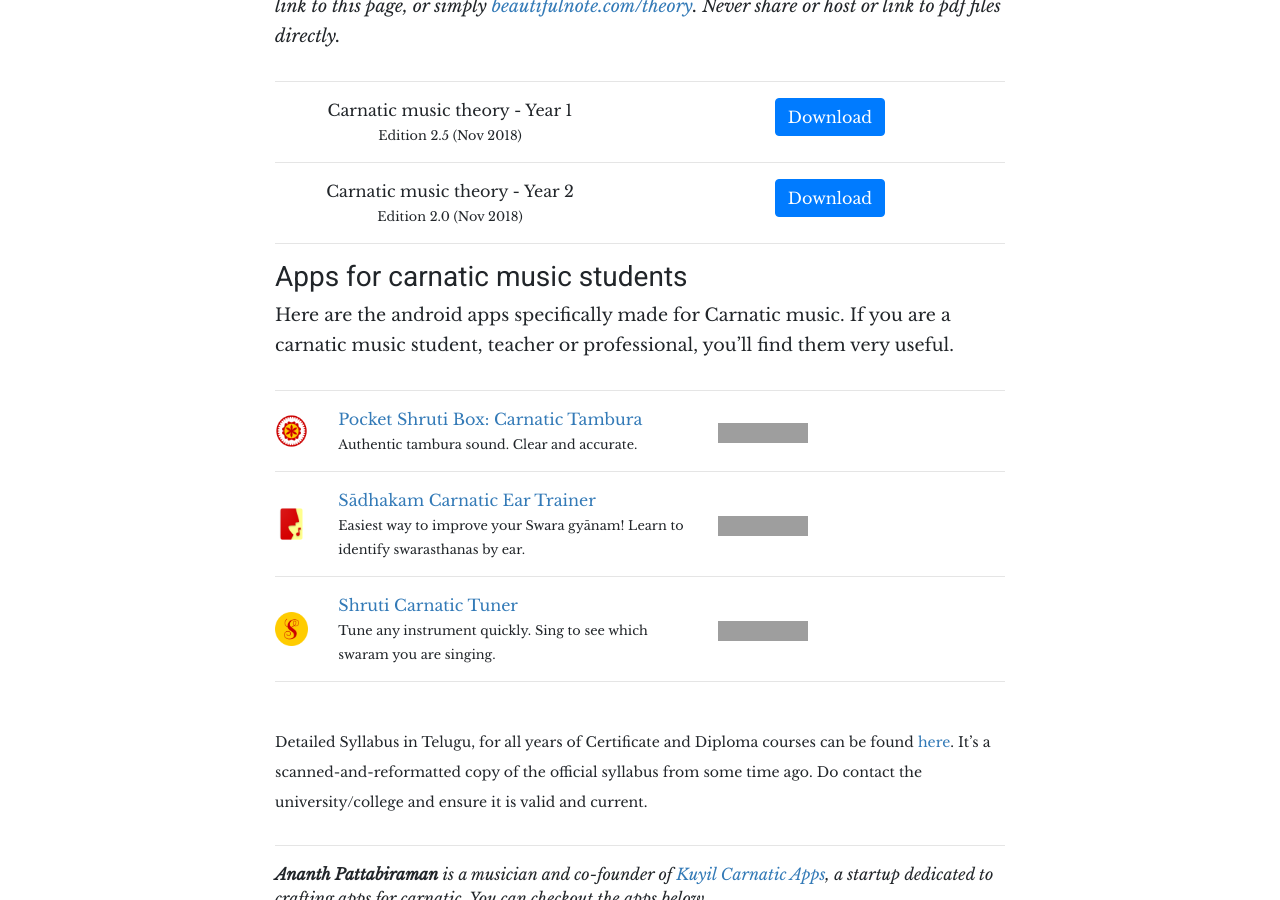
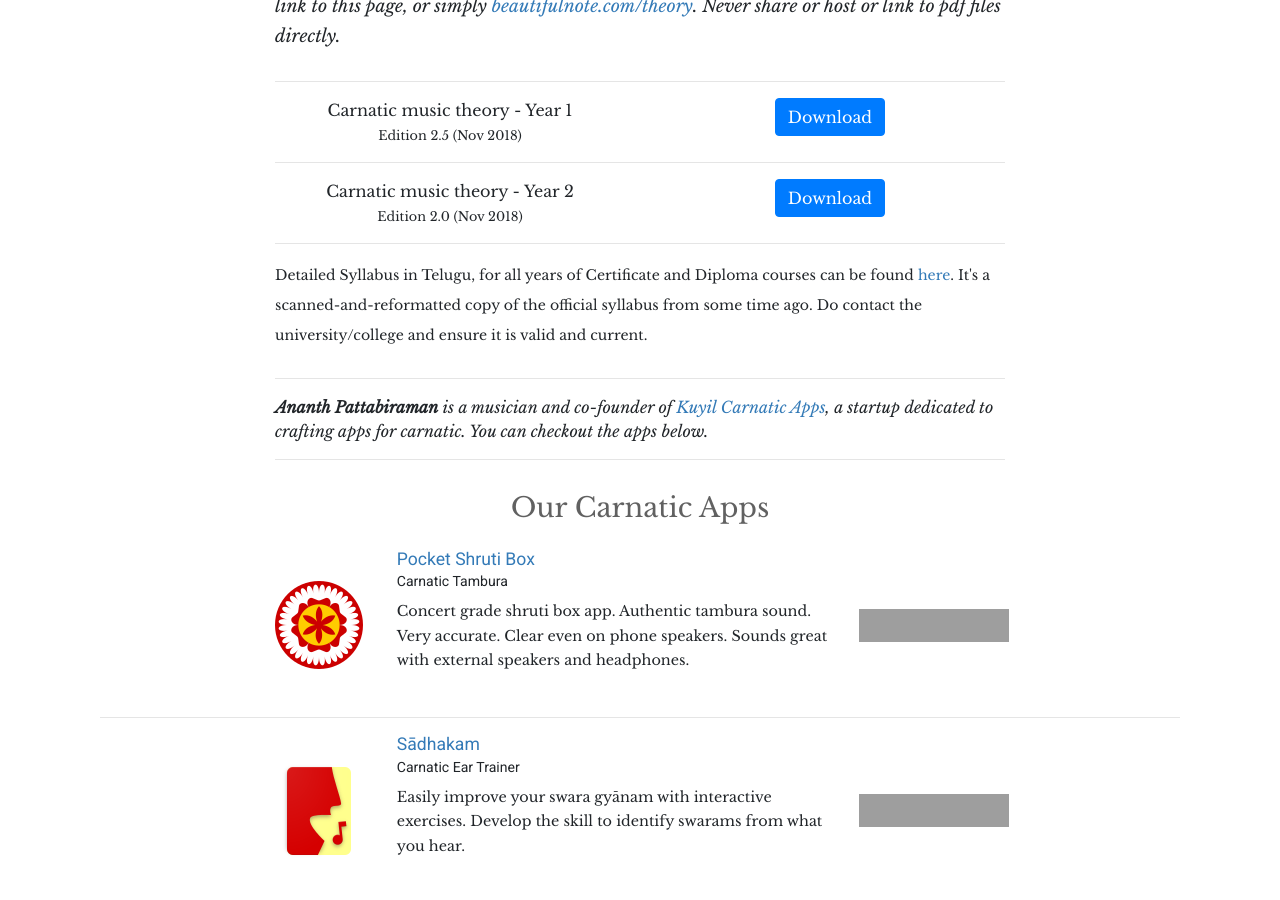
Before and after one commit to ananthp/beautifulnote, a Jekyll site: the page built from blog/_posts/2010-04-07-carnatic-music-theory-download.markdown, in a window 1280 px wide and 900 px high, scrolled down 542 px. Built offline with Jekyll 4.4.1, drawn with Linux system fonts in a browser that asks for light colours; grey boxes are pictures that could not be loaded.

Commit message:
tweaked footer and removed app listing from theory post as it is part of footer now.

```diff
--- a/_includes/apps_listing.html
+++ b/_includes/apps_listing.html
@@ -12,7 +12,7 @@
 
 <!-- apps listing -->
 <div class="container">
-    <h2 class='text-center pb-3 pt-4 appinfo-heading'>Our Carnatic Apps</h2>
+    <h2 class='text-center pb-3 pt-3 appinfo-heading'>Our Carnatic Apps</h2>
     <div class='{{ class_row_app }}' itemscope itemtype="schema.org/MobileApplication">
         <meta itemprop="operatingSystem" content="Android" />
         <meta itemprop="applicationCategory" content="Music" />
--- a/_layouts/default.html
+++ b/_layouts/default.html
@@ -17,6 +17,7 @@
           <strong>Ananth Pattabiraman</strong> is a musician and co-founder of <a {{ site.external_link }} href='https://kuyil.org'>Kuyil Carnatic Apps</a>, a startup dedicated to crafting apps for carnatic.
           You can checkout the apps below.
         </em>
+        <hr />
       </div>
     </div>
 
--- a/blog/_posts/2010-04-07-carnatic-music-theory-download.markdown
+++ b/blog/_posts/2010-04-07-carnatic-music-theory-download.markdown
@@ -25,9 +25,9 @@
 ---
 
 I've prepared some study material on Carnatic music theory. These notes are based on the syllabus framed by Potti Sriramulu Telugu University for Certificate in Music (Karnataka Sangeetham) examinations. Government music colleges in Telangana and Andhra Pradesh also follow the same syllabus. So, if you are a music student from one of the above mentioned colleges, or preparing to appear for the university exam as a private candidate, you'll find these texts useful. This might also serve as an easy-to-follow introduction to Carnatic music for those who are generally interested in the system but not appearing for any particular examination.
+<!--more-->
 
 <em>These texts are updated and improved from time to time. You are encouraged to share the link to this page, or simply <a href="{{ site.url }}/theory">beautifulnote.com/theory</a>. Never share or host or link to pdf files directly.</em>
-
 <hr />
 <div class='row'>
   <div class="col-xs-12 col-md-6 text-center theory_text_filename">
@@ -52,94 +52,6 @@
     <a {{ site.external_link }} class="btn btn-primary" href="{{ site.url }}/{{ page.theory-year2}}">Download</a>
   </div>
 </div>
+<hr />
 
-<hr />
-### Apps for carnatic music students
-
-Here are the android apps specifically made for Carnatic music. If you are a carnatic music student, teacher or professional, you'll find them very useful.
-
-<hr />
-<div class='row vcenter-desktop'
-     itemscope itemtype="schema.org/MobileApplication">
-  <meta itemprop="operatingSystem" content="Android" />
-  <meta itemprop="applicationCategory" content="Music" />
-  <meta itemprop='sameAs' content='https://play.google.com/store/apps/details?id=org.kuyil.shrutibox'>
-
-  <div class="{{ page.class_col_app_logo }}">
-    <a {{ site.external_link }} href="{{ page.shrutibox_app_link }}">
-        <img class='img-fluid center-block' alt='Pocket Shruti Box app logo' src="{{ site.url }}/images/shrutibox_logo.png" />
-    </a>
-  </div>
-
-  <div class="{{ page.class_col_app_text }}">
-  <a {{ site.external_link }} href="{{ page.shrutibox_app_link }}"><span itemprop="name">Pocket Shruti Box: Carnatic Tambura</span></a><br />
-  <small><span itemprop="featureList">Authentic tambura sound. Clear and accurate.</span></small>
-  </div>
-
-  <div class="{{ page.class_col_play_badge }}">
-    <a {{ site.external_link }} itemprop="url"
-     href='https://play.google.com/store/apps/details?id=org.kuyil.shrutibox&utm_source=beautifulnote&utm_campaign=theory-notes-page&pcampaignid=MKT-Other-global-all-co-prtnr-py-PartBadge-Mar2515-1'>
-      <img class='img-fluid' alt='Get it on Google Play' src='https://play.google.com/intl/en_us/badges/images/generic/en_badge_web_generic.png'/>
-    </a>
-  </div>
-</div>
-
-
-<hr />
-<div class='row vcenter-desktop'
-     itemscope itemtype="schema.org/MobileApplication">
-  <meta itemprop="operatingSystem" content="Android" />
-  <meta itemprop="applicationCategory" content="Music" />
-  <meta itemprop='sameAs' content='https://play.google.com/store/apps/details?id=org.kuyil.sadhakam'>
-
-  <div class="{{ page.class_col_app_logo }}">
-    <a {{ site.external_link }} href="{{ page.sadhakam_app_link }}">
-        <img class='img-fluid center-block' alt='sadhakam app logo' src="{{ site.url }}/images/sadhakam_logo.png" />
-    </a>
-  </div>
-
-  <div class="{{ page.class_col_app_text }}">
-    <a {{ site.external_link }} href="{{ page.sadhakam_app_link }}"><span itemprop="name">Sādhakam Carnatic Ear Trainer</span></a><br />
-  <small><span itemprop="featureList">Easiest way to improve your Swara gyānam! Learn to identify swarasthanas by ear.</span></small>
-  </div>
-
-  <div class="{{ page.class_col_play_badge }}">
-    <a {{ site.external_link }} itemprop="url"
-     href='https://play.google.com/store/apps/details?id=org.kuyil.sadhakam&utm_source=beautifulnote&utm_campaign=theory-notes-page&pcampaignid=MKT-Other-global-all-co-prtnr-py-PartBadge-Mar2515-1'>
-      <img class='img-fluid' alt='Get it on Google Play'
-            src='https://play.google.com/intl/en_us/badges/images/generic/en_badge_web_generic.png'/>
-    </a>
-  </div>
-</div>
-
-<hr />
-<div class='row vcenter-desktop'
-     itemscope itemtype="schema.org/MobileApplication">
-  <meta itemprop="operatingSystem" content="Android" />
-  <meta itemprop="applicationCategory" content="Music" />
-  <meta itemprop='sameAs' content='https://play.google.com/store/apps/details?id=org.kuyil.shruti'>
-
-  <div class="{{ page.class_col_app_logo }}">
-    <a {{ site.external_link }} href="{{ page.shruti_app_link }}">
-        <img class='img-fluid center-block' alt='shruti app logo' src="{{ site.url }}/images/shruti_logo.png" />
-    </a>
-  </div>
-
-  <div class="{{ page.class_col_app_text }}">
-  <a {{ site.external_link }} href="{{ page.shruti_app_link }}"><span itemprop="name">Shruti Carnatic Tuner</span></a><br />
-  <small><span itemprop="featureList">Tune any instrument quickly. Sing to see which swaram you are singing.</span></small>
-  </div>
-
-  <div class="{{ page.class_col_play_badge }}">
-    <a {{ site.external_link }} itemprop="url"
-     href='https://play.google.com/store/apps/details?id=org.kuyil.shruti&utm_source=beautifulnote&utm_campaign=theory-notes-page&pcampaignid=MKT-Other-global-all-co-prtnr-py-PartBadge-Mar2515-1'>
-      <img class='img-fluid' alt='Get it on Google Play' src='https://play.google.com/intl/en_us/badges/images/generic/en_badge_web_generic.png'/>
-    </a>
-  </div>
-</div>
-
-<hr />
-<!--more-->
-
-<p></p>
-<small>Detailed Syllabus in Telugu, for all years of Certificate and Diploma courses can be found <a {{ site.external_link }} href='{{ page.syllabus | absolute_url }}'>here</a>. It's a scanned-and-reformatted copy of the official syllabus from some time ago. Do contact the university/college and ensure it is valid and current.
+<p><small>Detailed Syllabus in Telugu, for all years of Certificate and Diploma courses can be found <a {{ site.external_link }} href='{{ page.syllabus | absolute_url }}'>here</a>. It's a scanned-and-reformatted copy of the official syllabus from some time ago. Do contact the university/college and ensure it is valid and current.</small></p>
```
